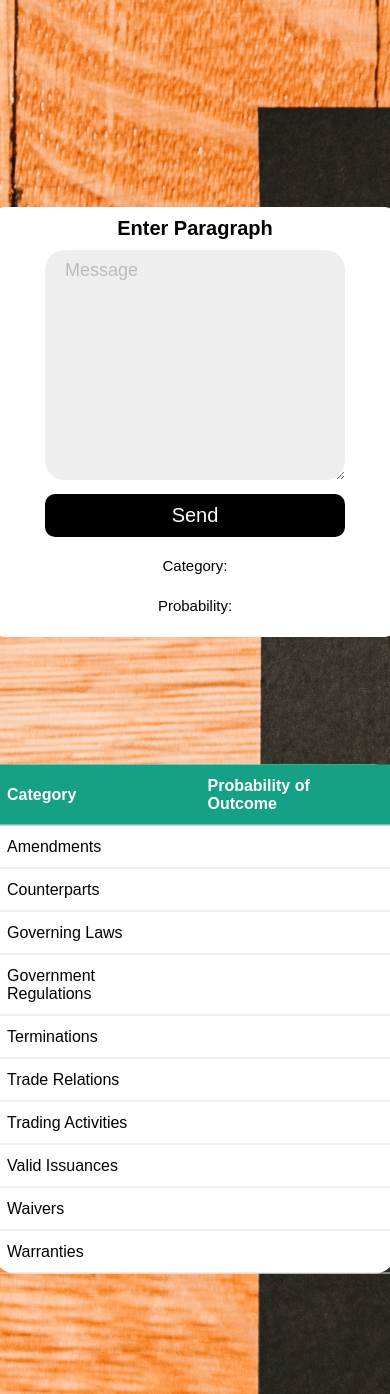
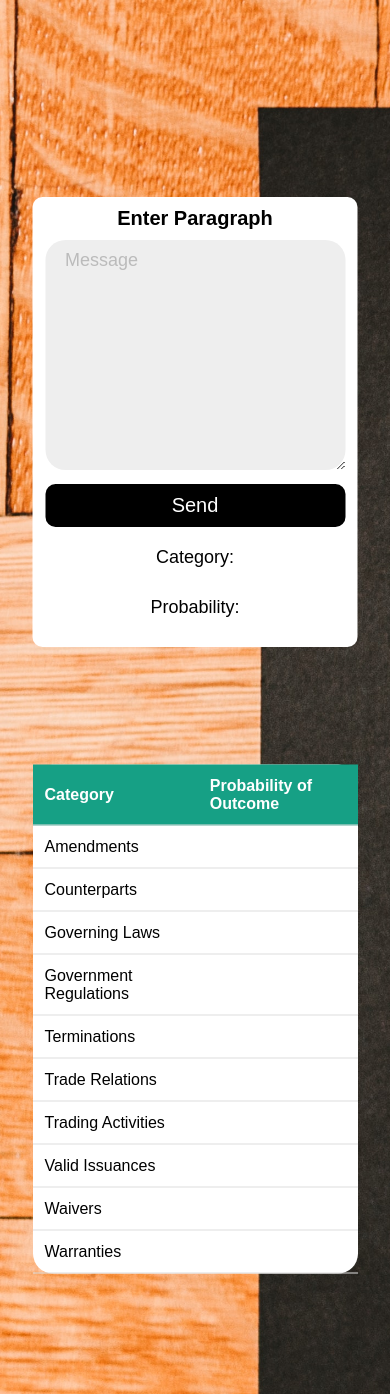
Before and after one commit to weijie-lim/practice_nlp, a Flask app: page / in a window 390 px wide. Shown: the top 1394 px of the page. Run offline with Flask 2, Linux system fonts and the light colour scheme.

Commit message:
modify template for mobile screens

```diff
--- a/app.py
+++ b/app.py
@@ -1,13 +1,13 @@
 from flask import Flask, request, jsonify, render_template
 from flask_cors import cross_origin
-import ktrain
 import json
+# import ktrain
 # import os
 
 # os.environ["CUDA_VISIBLE_DEVICES"] = "-1"
+# model = ktrain.load_predictor('distilbert')
 
 app = Flask(__name__)
-model = ktrain.load_predictor('distilbert')
 
 @app.route("/")
 @cross_origin()
@@ -22,23 +22,23 @@
 
         para = None
         if request.method == 'POST':
-            para = request.form['data']
-            predicted = model.predict(para)
-            probabilities = model.predict(para, return_proba=True)
-            probabilities = list(probabilities)
+            # para = request.form['data']
+            # predicted = model.predict(para)
+            # probabilities = model.predict(para, return_proba=True)
+            # probabilities = list(probabilities)
 
-            result = {}
-            result["response"] = "200"
-            result["prediction"] = predicted
-            cat = model.get_classes()
-            #cat = ["waivers", "governing laws", "amendments", "counterparts", "warranties", "terminations", "valid issuances", "government regulations", "trade relations", "trading activities"]
-            for i in range(len(probabilities)):
-                result[cat[i]] = "{:.5f}".format(probabilities[i])
+            # result = {}
+            # result["response"] = "200"
+            # result["prediction"] = predicted
+            # cat = model.get_classes()
+            # #cat = ["waivers", "governing laws", "amendments", "counterparts", "warranties", "terminations", "valid issuances", "government regulations", "trade relations", "trading activities"]
+            # for i in range(len(probabilities)):
+            #     result[cat[i]] = "{:.5f}".format(probabilities[i])
 
-            return json.dumps(result)
+            # return json.dumps(result)
 
-            # #use if memory exceeded
-            # return json.dumps({"prediction" : "Distilbert Model too large, please clone github repo to test locally"})
+            #use if memory exceeded
+            return json.dumps({"response": "503", "prediction" : "The Distilbert Model used takes up too much memory. To proceed, please clone repo to test on local server: ", "github": "https://github.com/weijie-lim/practice_nlp"})
     except:
         return('Error 500: Service is currently down. We are currently looking into it!', 400)
 
--- a/static/main.js
+++ b/static/main.js
@@ -7,6 +7,10 @@
   }).then(
     function (response) {
       var response = JSON.parse(response);
+      if (response['response'] == "503"){
+        $('#category').html(response['prediction'] + "<a href=\"" + response['github'] + "\">Github Link</a>");
+        $('#probability').html("");
+      } else {
         $('#category').html("Category: " + response['prediction']);
         $('#probability').html("Probability: " + response[response['prediction']]);
         $('#amendments').html(response['amendments']);
@@ -19,6 +23,8 @@
         $('#valid_issuances').html(response['valid issuances']);
         $('#waivers').html(response['waivers']);
         $('#warranties').html(response['warranties']);
+      }
+
       console.log(response)
     }
   );
--- a/static/stylesheet.css
+++ b/static/stylesheet.css
@@ -13,7 +13,7 @@
 }
 
 .container{
-  width: 400px;
+  width: 325px;
   height: auto;
   background-color: #fff;
   border-radius: 10px;
@@ -83,12 +83,12 @@
 .message{
   width: 100%;
   position: relative;
-  margin-bottom: 40px;
+  margin-bottom: 50px;
   display: flex;
   justify-content: center;
 }
 .message .success{
-  font-size: 15px;
+  font-size: 18px;
   color: black;
   position: absolute;
   animation: buttons .3s linear;
@@ -102,7 +102,7 @@
   transform: translate(-50%, -50%);
   border-collapse: collapse;
   border-radius: 20px;
-  width: 400px;
+  width: 325px;
   height: 500px;
 }
 
--- a/templates/index.html
+++ b/templates/index.html
@@ -4,7 +4,7 @@
     <meta charset="UTF-8" />
     <meta http-equiv="X-UA-Compatible" content="IE=edge" />
     <meta name="viewport" content="width=device-width, initial-scale=1.0" />
-    <title>Predict Legal Paragraphs</title>
+    <title>Legal-Text Classifier</title>
     <link
       rel="stylesheet"
       href="{{ url_for('static', filename='stylesheet.css') }}"
```
Lines whose indentation alone changed are shown as unchanged.
